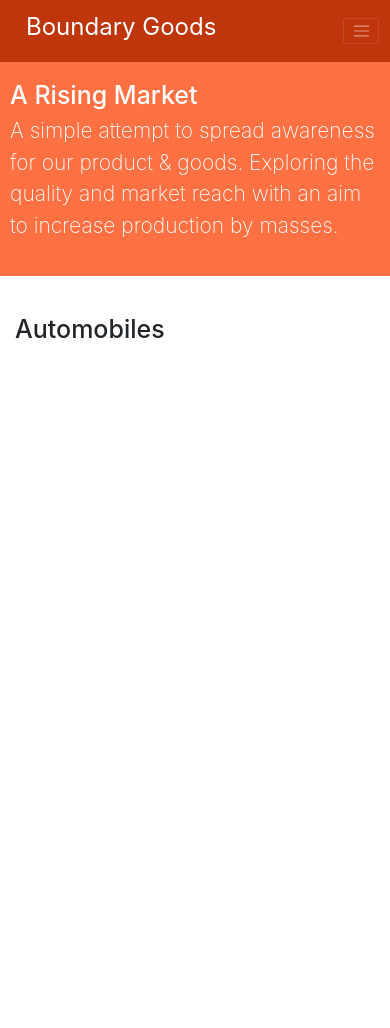
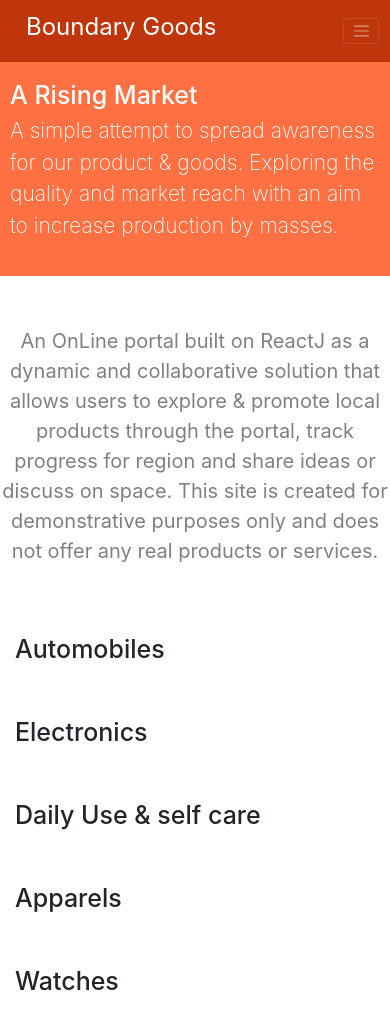
Before and after one commit to AyushVardhan/goods-listing-template, a React (Create React App) app: page / in a window 390 px wide. Shown: the top 1028 px of the page. Before the commit the page ends 844 px from the top, so only its background shows below. Built offline with nearby package versions, Linux system fonts and the light colour scheme.

Commit message:
Ayush | completed categories & introduction section

```diff
--- a/public/index.html
+++ b/public/index.html
@@ -20,6 +20,7 @@
 
     <div id="navbar"></div>
     <div id="jumbotron"></div>
+    <div id="intro"></div>
     <div id="categories"></div>
 
     <!-- <div id="contribute" style="height: 300px;width: 100%;background-color: powderblue;">
--- /dev/null
+++ b/src/components/Introduction.js
@@ -0,0 +1,16 @@
+import React from 'react';
+import { Container, Row } from 'react-bootstrap';
+
+const Introduction = () => {
+    return(
+        <Container>
+            <Row className="justify-content-center mt-5 mb-5" style={{fontSize:"20px", textAlign:"center", color:"grey"}}>
+            An OnLine portal built on ReactJ as a dynamic and collaborative solution that allows users to explore & promote
+            local products through the portal, track progress for region and share ideas or discuss on space. This site is
+            created for demonstrative purposes only and does not offer any real products or services.
+            </Row>
+        </Container>
+    );
+};
+
+export default Introduction;
--- a/src/components/Navbar.js
+++ b/src/components/Navbar.js
@@ -15,7 +15,7 @@ const PageNavbar = () =>{
 
             <Navbar.Collapse id="basic-navbar-nav">
                 <Nav className="ml-auto" style={{marginRight:"2%"}}>
-                    <Nav.Link href="#">Home</Nav.Link>
+                    <Nav.Link href="#navbar">Home</Nav.Link>
                     <Nav.Link href="#categories">Categories</Nav.Link>
                     <Nav.Link href="#contribute">Contribute</Nav.Link>
                 </Nav>
--- /dev/null
+++ b/src/components/ProductCard.js
@@ -0,0 +1,19 @@
+import React from 'react';
+import Card from 'react-bootstrap/Card';
+
+const ProductCard = () => {
+    return (
+        <Card style={{ width: '18rem', marginTop:"10%"}}>
+            <Card.Img variant="top" src="holder.js/100px180" />
+            <Card.Body>
+                <Card.Title>Card Title</Card.Title>
+                <Card.Text>
+                Some quick example text to build on the card title and make up the bulk of
+                the card's content.
+                </Card.Text>
+            </Card.Body>
+        </Card>
+    );
+};
+
+export default ProductCard;
--- a/src/components/ProductCategories.js
+++ b/src/components/ProductCategories.js
@@ -1,56 +1,124 @@
 import React from 'react';
-import Card from 'react-bootstrap/Card';
 import { Row, Container } from 'react-bootstrap';
+import ProductCard from './ProductCard';
 
-const categories = ['Automobiles', 'Shopping Portals', 'Electronics','Stationary',
-    'Cosmetics', 'Daily Use & self care', 'Beverages', 'Textiles', 'Apparels', 'Watches',
-    'Chocolates & Ice-creams', 'Snacks Item & Water', 'Cooking essentials'];
+const categories = ['Automobiles', 'Electronics', 'Daily Use & self care',
+                    'Apparels', 'Watches'];
 
-const ProductCard = () => {
-    return (
-        <Card style={{ width: '18rem', marginTop:"10%"}}>
-            <Card.Img variant="top" src="holder.js/100px180" />
-            <Card.Body>
-                <Card.Title>Card Title</Card.Title>
-                <Card.Text>
-                Some quick example text to build on the card title and make up the bulk of
-                the card's content.
-                </Card.Text>
-            </Card.Body>
-        </Card>
-    );
+const utils = {
+    range: (min, max) => Array.from({ length: max - min + 1 }, (_, i) => min + i)
 };
 
-
-const ProductCategories = () => {
+const AutomobileComponent = () => {
     return(
         <Container>
-            <Row style={{marginTop:"5%"}}>
+            <Row style={{marginTop:"5%", paddingTop:"20px"}}>
                 <div class="col-12 col-sm-4 col-md-3">
                     <h1>Automobiles</h1>
                 </div>
             </Row>
 
             <Row className="justify-content-center mt-5">
-                <div className="d-none d-sm-block col-2">
-                    <ProductCard/>
-                </div>
-                <div className="d-none d-sm-block col-2">
-                    <ProductCard/>
-                </div>
-                <div className="d-none d-sm-block col-2">
-                    <ProductCard/>
-                </div>
-                <div className="d-none d-sm-block col-2">
-                    <ProductCard/>
-                </div>
-                <div className="d-none d-sm-block col-2">
-                    <ProductCard/>
-                </div>
+                {utils.range(1,5).map(n =>
+                    <div className="d-none d-sm-block col-2">
+                        <ProductCard key={n}/>
+                    </div>
+                )}
             </Row>
-
         </Container>
     );
 };
 
+const ElectronicsComponent = () => {
+    return(
+        <Container>
+            <Row style={{marginTop:"5%"}}>
+                <div class="col-12 col-sm-4 col-md-3">
+                    <h1>Electronics</h1>
+                </div>
+            </Row>
+
+            <Row className="justify-content-center mt-5">
+                {utils.range(1,5).map(n =>
+                    <div className="d-none d-sm-block col-2">
+                        <ProductCard key={n}/>
+                    </div>
+                )}
+            </Row>
+        </Container>
+    );
+};
+
+const DailyUseSelfCareComponent = () => {
+    return(
+        <Container>
+            <Row style={{marginTop:"5%"}}>
+                <div class="col-12 col-sm-4 col-md-3">
+                    <h1>Daily Use & self care</h1>
+                </div>
+            </Row>
+
+            <Row className="justify-content-center mt-5">
+                {utils.range(1,5).map(n =>
+                    <div className="d-none d-sm-block col-2">
+                        <ProductCard key={n}/>
+                    </div>
+                )}
+            </Row>
+        </Container>
+    );
+};
+
+const ApparelComponent = () => {
+    return(
+        <Container>
+            <Row style={{marginTop:"5%"}}>
+                <div class="col-12 col-sm-4 col-md-3">
+                    <h1>Apparels</h1>
+                </div>
+            </Row>
+
+            <Row className="justify-content-center mt-5">
+                {utils.range(1,5).map(n =>
+                    <div className="d-none d-sm-block col-2">
+                        <ProductCard key={n}/>
+                    </div>
+                )}
+            </Row>
+        </Container>
+    );
+};
+
+const WatchesComponent = () => {
+    return(
+        <Container>
+            <Row style={{marginTop:"5%"}}>
+                <div class="col-12 col-sm-4 col-md-3">
+                    <h1>Watches</h1>
+                </div>
+            </Row>
+
+            <Row className="justify-content-center mt-5">
+                {utils.range(1,5).map(n =>
+                    <div className="d-none d-sm-block col-2">
+                        <ProductCard key={n}/>
+                    </div>
+                )}
+            </Row>
+        </Container>
+    );
+};
+
+const ProductCategories = () => {
+    return(
+        <>
+            <AutomobileComponent/>
+            <ElectronicsComponent/>
+            <DailyUseSelfCareComponent/>
+            <ApparelComponent/>
+            <WatchesComponent/>
+        </>
+    );
+};
+
 export default ProductCategories;
--- a/src/index.js
+++ b/src/index.js
@@ -8,6 +8,7 @@ import * as serviceWorker from './serviceWorker';
 import PageNavbar from './components/Navbar';
 import TopJumbotron from './components/TopJumbotron';
 import ProductCategories from './components/ProductCategories';
+import Introduction from './components/Introduction';
 
 ReactDOM.render(
     <React.StrictMode>
@@ -25,6 +26,14 @@ ReactDOM.render(
 
 ReactDOM.render(
   <React.StrictMode>
+    <Introduction />
+  </React.StrictMode>,
+  document.getElementById('intro')
+);
+
+
+ReactDOM.render(
+  <React.StrictMode>
     <ProductCategories />
   </React.StrictMode>,
   document.getElementById('categories')
```
